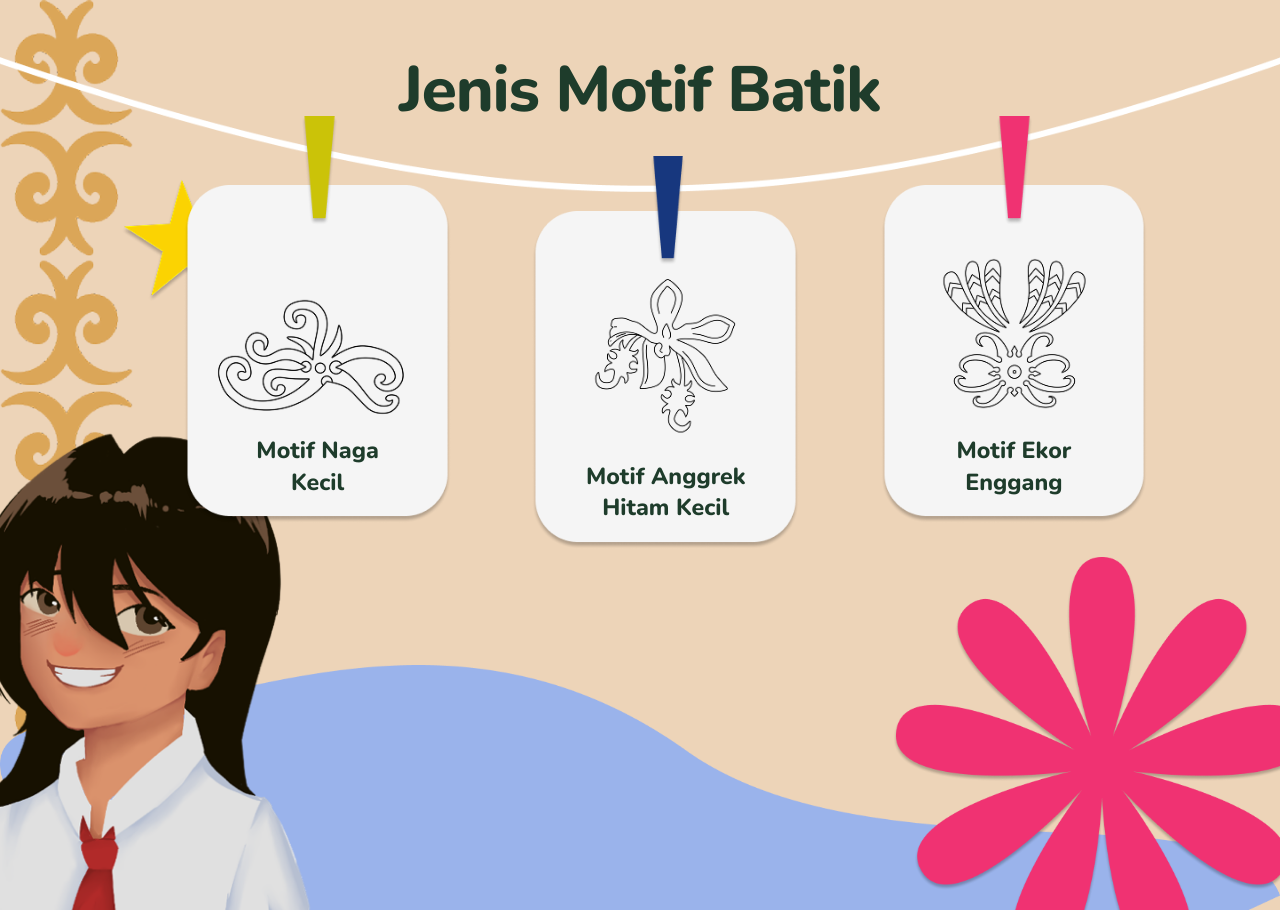
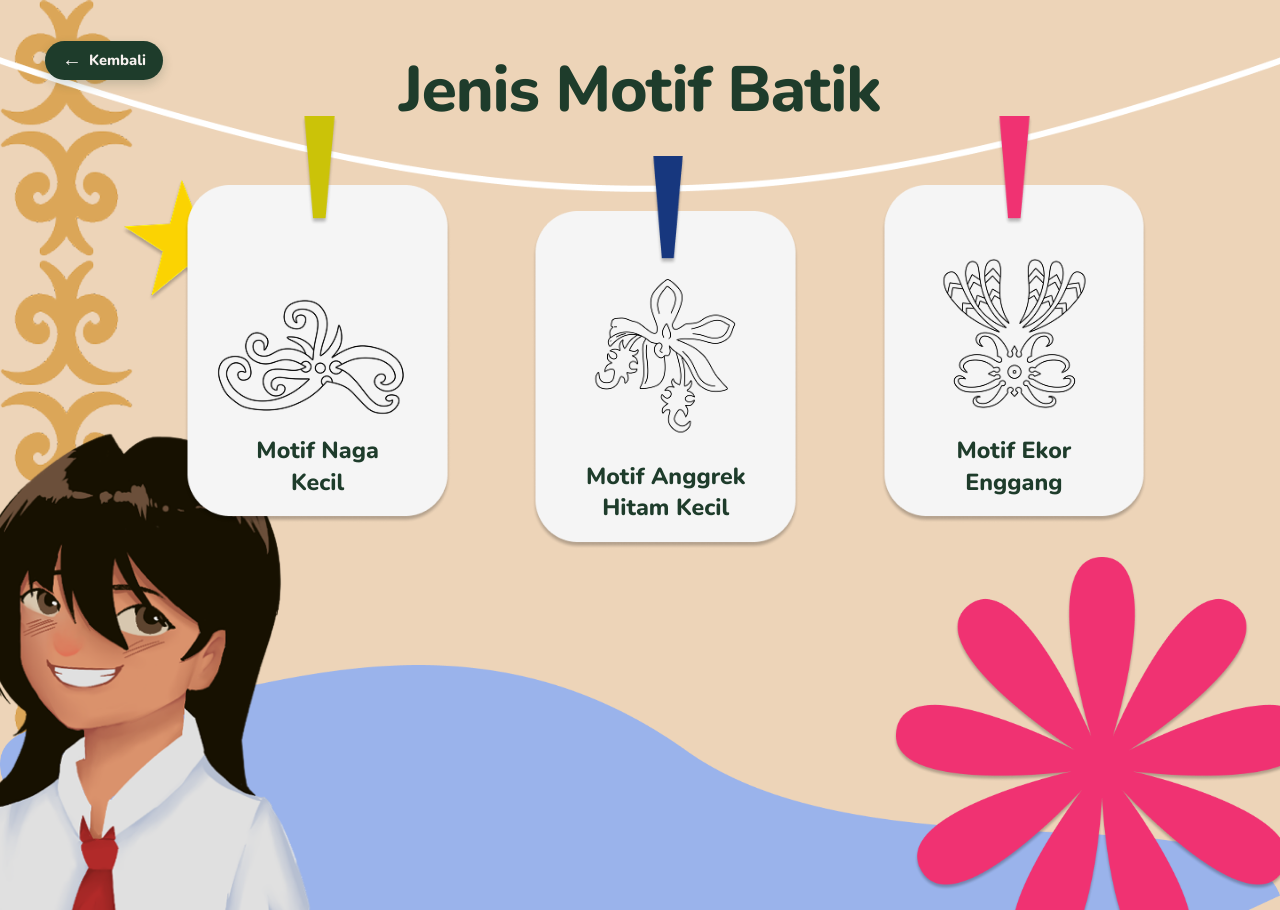
Before and after one commit to kyogree1/Web-batiktigazaman, a Nuxt app: page /mitra/batik-shaho/motif in a window 1280 px wide. Built offline with nearby package versions, Linux system fonts and the light colour scheme.

Commit message:
feat(motif): add back button

```diff
--- a/app/pages/mitra/batik-shaho/motif.vue
+++ b/app/pages/mitra/batik-shaho/motif.vue
@@ -80,6 +80,15 @@ const clips = [
       class="absolute left-[7.99%] top-[17.38%] w-[13.13%] max-w-none"
     >
 
+    <NuxtLink
+      to="/mitra/batik-shaho"
+      aria-label="Kembali ke Batik Shaho"
+      class="absolute left-[3.5%] top-[4.5%] z-20 inline-flex items-center gap-[0.55vw] rounded-full bg-[#1e3c2b] px-[1.35vw] py-[0.65vw] text-[1.15vw] font-extrabold text-[#f7f1ef] shadow-[0_0.35vw_0.8vw_rgba(30,60,43,0.2)] transition duration-200 hover:-translate-y-0.5 hover:bg-[#cb4c08] focus-visible:-translate-y-0.5 focus-visible:outline focus-visible:outline-4 focus-visible:outline-offset-4 focus-visible:outline-[#cb4c08] max-[700px]:left-4 max-[700px]:top-4 max-[700px]:gap-1.5 max-[700px]:px-3 max-[700px]:py-2 max-[700px]:text-sm"
+    >
+      <span aria-hidden="true" class="text-[1.35em] leading-none">←</span>
+      <span>Kembali</span>
+    </NuxtLink>
+
     <component
       :is="NuxtLink"
       v-for="card in cards"
```
